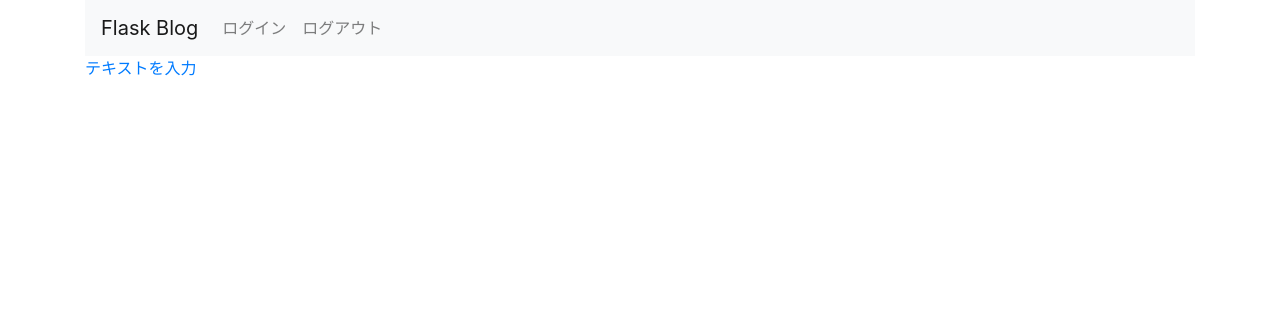
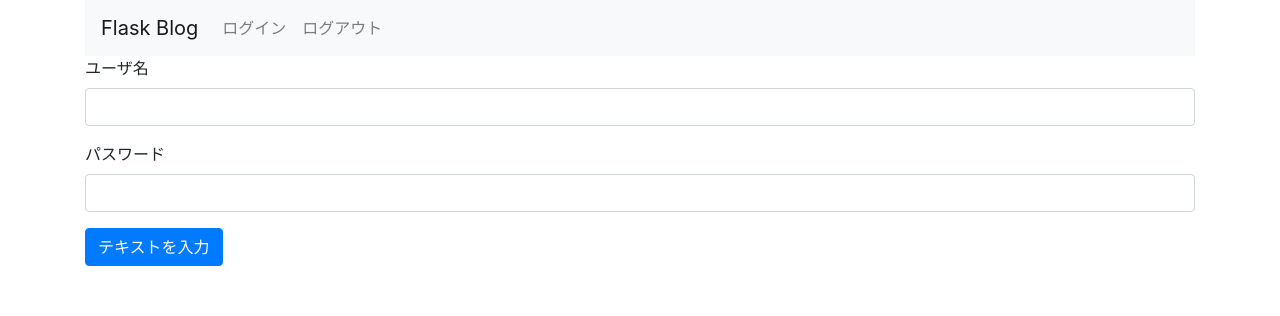
Before and after one commit to YFujii223/nlp_app, a Flask app: page / in a window 1280 px wide. Shown: the top 316 px of the page. Run offline with Flask 2, Linux system fonts and the light colour scheme; some libraries are stand-ins or nearby versions.

Commit message:
Add form

```diff
--- a/flask_app/templates/entries/index.html
+++ b/flask_app/templates/entries/index.html
@@ -1,4 +1,16 @@
 {% extends "layout.html" %}
 {% block body %}
-<a href="/input_txt">テキストを入力</a>
+<form action="/outcome" method=post>
+<div class="form-group">
+    <label for="InputTitle">ユーザ名</label>
+    <input type="text" class="form-control" id="InputTitle" name=username>
+    </div>
+
+    <div class="form-group">
+    <label for="InputPassword">パスワード</label>
+    <input type="password" class="form-control" id="InputPassword" name=password>
+    </div>
+
+    <button type="submit" class="btn btn-primary">テキストを入力</button>
+    </form>
 {% endblock %}
--- a/flask_app/views.py
+++ b/flask_app/views.py
@@ -6,6 +6,6 @@ from flask_app import app
 def show_entries():
     return render_template('entries/index.html')
 
-@app.route('/input_txt', methods = ['GET', 'POST'])
-def text_ipt():
-    return render_template('input_txt.html')
+@app.route('/outcome', methods = ['GET', 'POST'])
+def outcome():
+    return render_template('outcome.html')
```
Also changed, not shown: flask_app/templates/outcome.html (renamed from flask_app/templates/input_txt.html).
